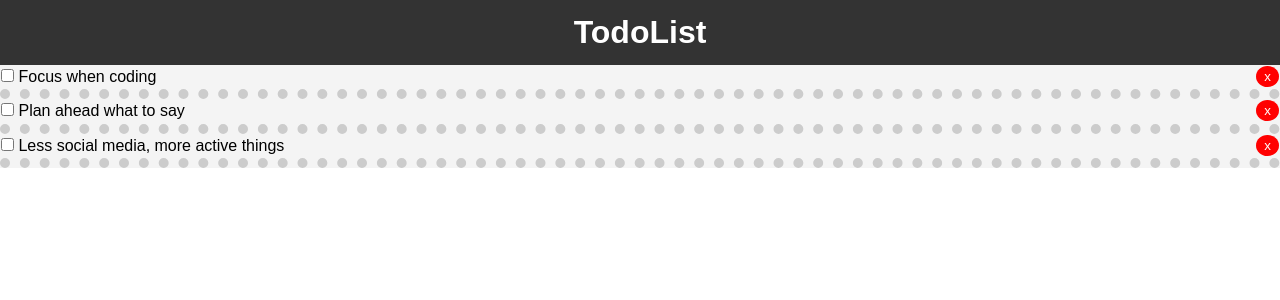
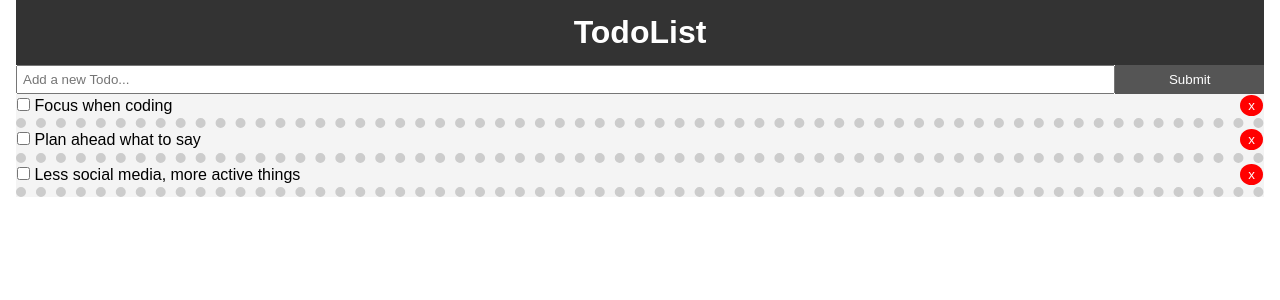
Before and after one commit to CodeLyoko2610/reactTodoApp-01, a React (Create React App) app: page / in a window 1280 px wide. Shown: the top 300 px of the page. Built offline with nearby package versions, Linux system fonts and the light colour scheme.

Commit message:
Create AddTodo component and add css.

```diff
--- a/src/App.css
+++ b/src/App.css
@@ -13,3 +13,20 @@ a {
   color: #333;
   text-decoration: none;
 }
+
+.container {
+  padding: 0 1rem;
+}
+
+.btn {
+  display: inline-block;
+  border: none;
+  background: #555;
+  color: #fff;
+  padding: 7px 20px;
+  cursor: pointer;
+}
+
+.btn:hover {
+  background: #666
+}
--- a/src/App.js
+++ b/src/App.js
@@ -4,6 +4,7 @@ import './App.css';
 //import components
 import Todos from './components/Todos';
 import Header from './components/layouts/Header';
+import AddTodo from './components/AddTodo';
 
 class App extends React.Component {
   state = {
@@ -50,13 +51,16 @@ class App extends React.Component {
 
     return (
       <div className='App'>
+        <div className='container'>
           <Header />
+          <AddTodo />
           <Todos
             todos={this.state.todos}
             markComplete={this.markComplete}
             delTodo={this.delTodo}
           />{' '}
-        {/* Take information from state to component as a prop */}{' '}
+          {/* Take information from state to component as a prop */}
+        </div>
       </div>
     );
   }
--- /dev/null
+++ b/src/components/AddTodo.js
@@ -0,0 +1,22 @@
+import React from 'react';
+
+export default class AddTodo extends React.Component {
+  render() {
+    return (
+      <form style={{ display: 'flex' }}>
+        <input
+          type='text'
+          name='title'
+          placeholder='Add a new Todo...'
+          style={{ flex: '10', padding: '5px' }}
+        />
+        <input
+          type='submit'
+          value='Submit'
+          className='btn'
+          style={{ flex: '1' }}
+        />
+      </form>
+    );
+  }
+}
```
Lines whose indentation alone changed are shown as unchanged.
